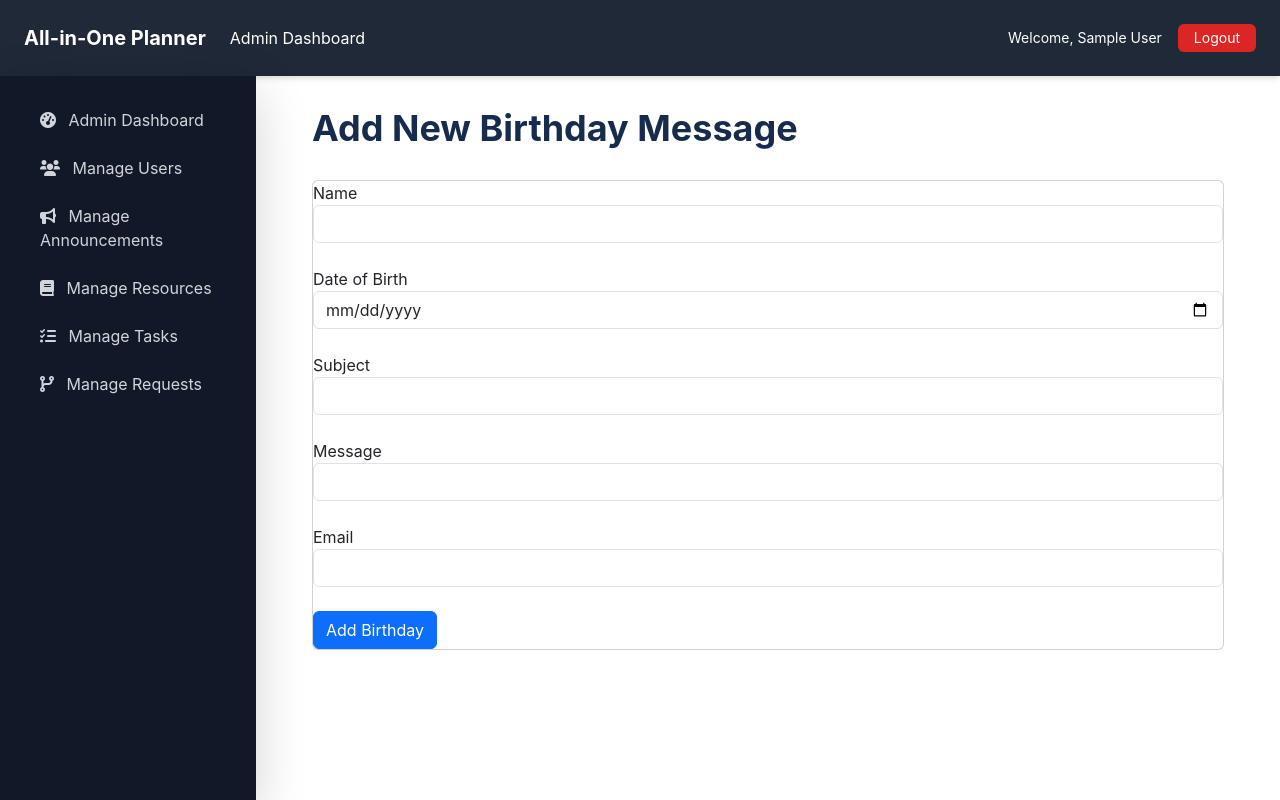
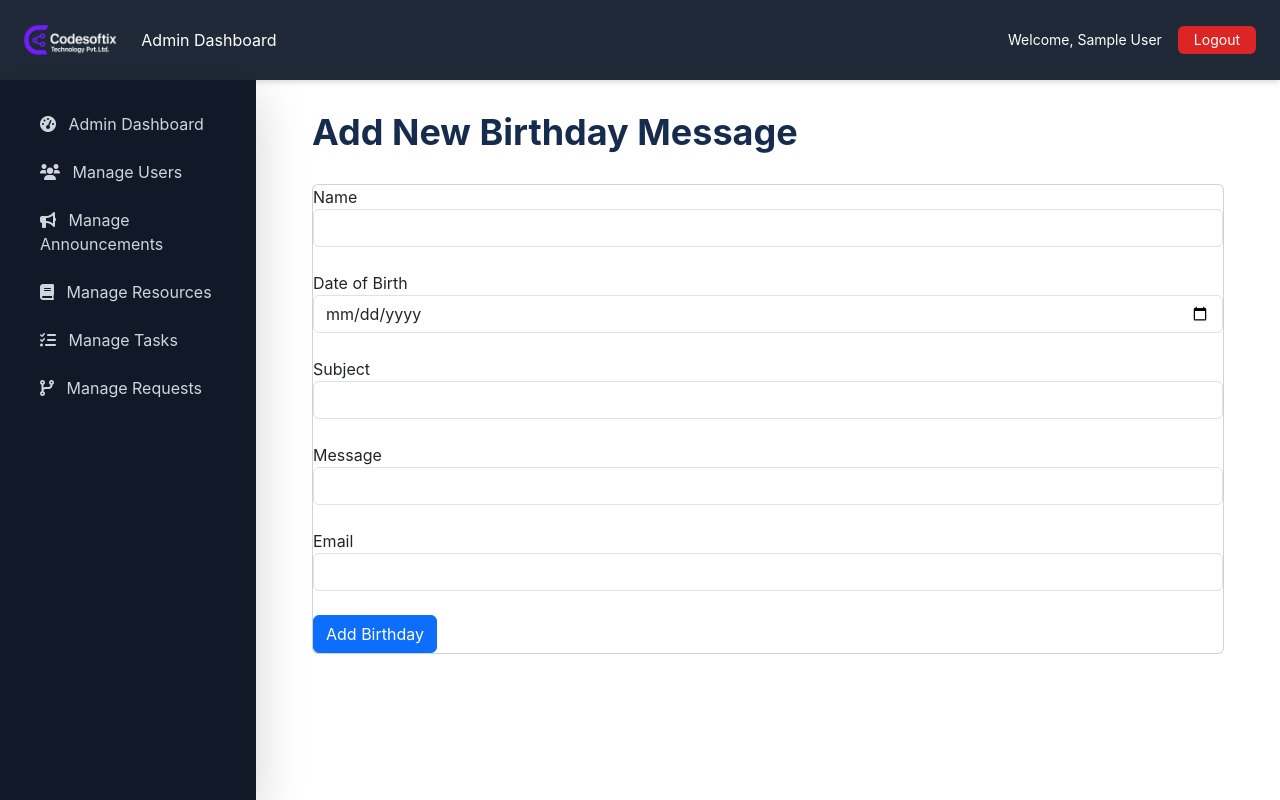
Before and after one commit to projectdemo-preview/SPM, a Flask app: page /add_birthday in a window 1280 px wide. Run offline with Flask 3, Linux system fonts and the light colour scheme; the visitor is signed in with stand-in values (Sample User, id 1); some libraries are stand-ins or nearby versions.

Commit message:
adding the logo in the dashborad_base.html

```diff
--- a/templates/dashboard_base.html
+++ b/templates/dashboard_base.html
@@ -5,7 +5,9 @@
     <!-- Top Navigation Bar (Jira-like Header) -->
     <nav class="bg-gray-800 text-white p-4 shadow-md flex items-center justify-between">
         <div class="flex items-center">
-            <a href="{{ url_for('index') }}" class="text-xl font-bold mr-6">All-in-One Planner</a>
+<a href="{{ url_for('index') }}" class="mr-6">
+    <img src="{{ url_for('static', filename='images/logo.png') }}" alt="All-in-One Planner Logo" class="h-8">
+</a>
             <!-- Desktop Nav Links -->
             <div class="hidden md:flex space-x-4">
                 {% if session.get('user_id') %}
```
Also changed, not shown: static/images/logo.png (added).
